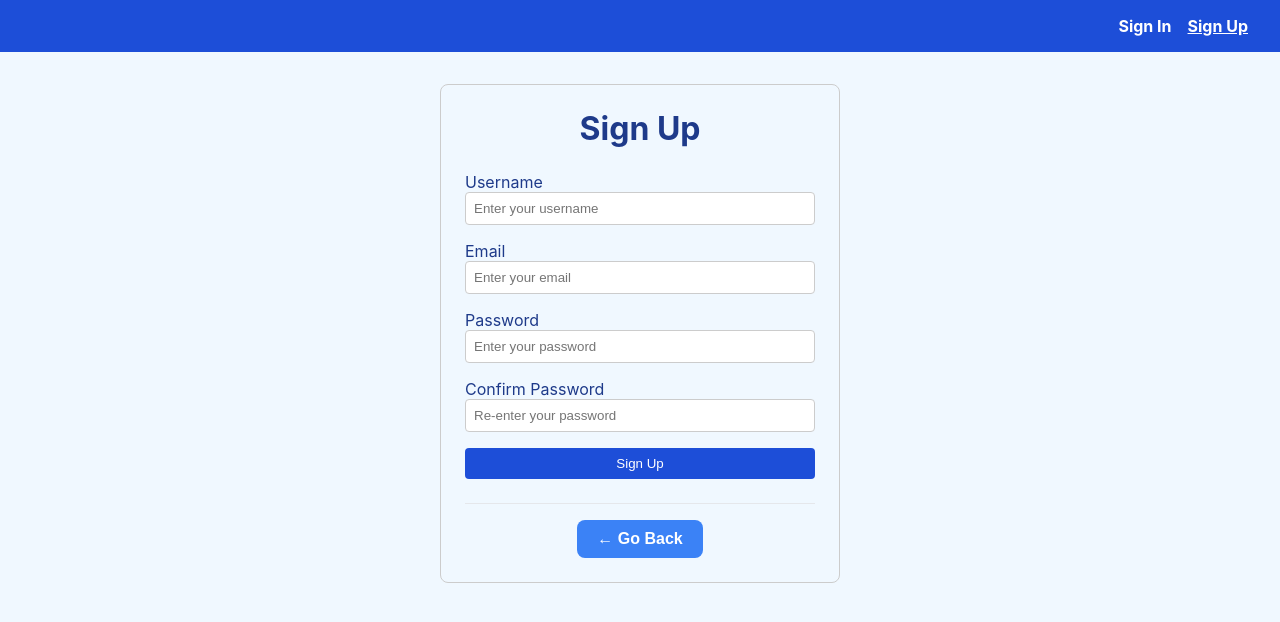
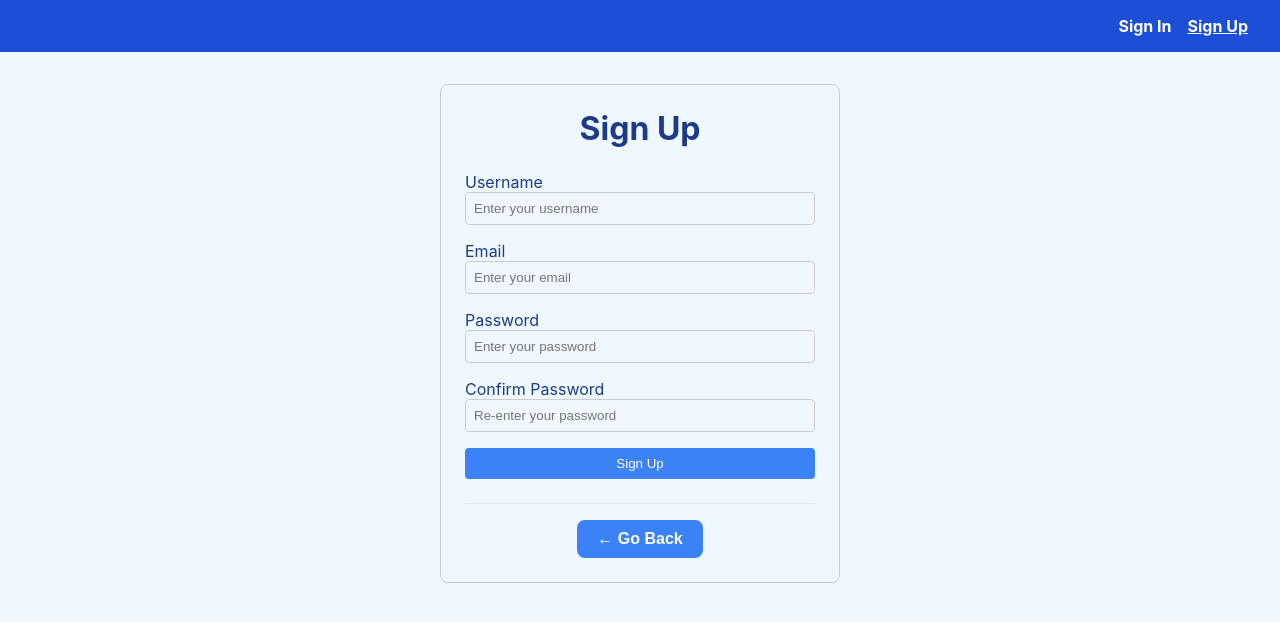
Before and after one commit to MRMVI/Task-manager, a Vue app in the folder task-manager-frontend/: page /register in a window 1280 px wide. Shown: the top 622 px of the page. Built offline with nearby package versions, Linux system fonts and the light colour scheme.

Commit message:
refactor: update UI components to use global color variables

```diff
--- a/task-manager-frontend/src/components/tasks/TaskForm.vue
+++ b/task-manager-frontend/src/components/tasks/TaskForm.vue
@@ -63,14 +63,16 @@ h2 {
 
 .btn-primary {
   padding: 0.5rem 1rem;
-  background-color: #2563eb;
-  color: white;
+  background-color: var(--color-button-bg);
+  color: var(--color-button-text);
+  border: none;
   border-radius: 6px;
   cursor: pointer;
+  transition: background-color 0.3s ease;
 }
 
 .btn-primary:hover {
-  background-color: #1d4ed8;
+  background-color: var(--color-button-hover);
 }
 
 .error {
--- a/task-manager-frontend/src/components/ui/BaseButton.vue
+++ b/task-manager-frontend/src/components/ui/BaseButton.vue
@@ -27,11 +27,15 @@ const emit = defineEmits(["click"]);
 <style scoped>
 .base-button {
   padding: 0.5rem 1rem;
-  background-color: #1d4ed8;
-  color: white;
+  background-color: var(--color-button-bg);
+  color: var(--color-button-text);
   border: none;
   border-radius: 4px;
   cursor: pointer;
+  transition: background-color 0.3s ease;
+}
+.base-button:hover {
+  background-color: var(--color-button-hover);
 }
 .base-button:disabled {
   background-color: #94a3b8;
--- a/task-manager-frontend/src/components/ui/BaseInput.vue
+++ b/task-manager-frontend/src/components/ui/BaseInput.vue
@@ -35,8 +35,11 @@ const { modelValue, type, placeholder, label } = toRefs(props);
   border: 1px solid #ccc;
   border-radius: 4px;
   width: 100%;
+  color: var(--color-text-main);
+  background-color: var(--color-background);
 }
 .input-group {
   margin-bottom: 1rem;
+  color: var(--color-text-main);
 }
 </style>
```
